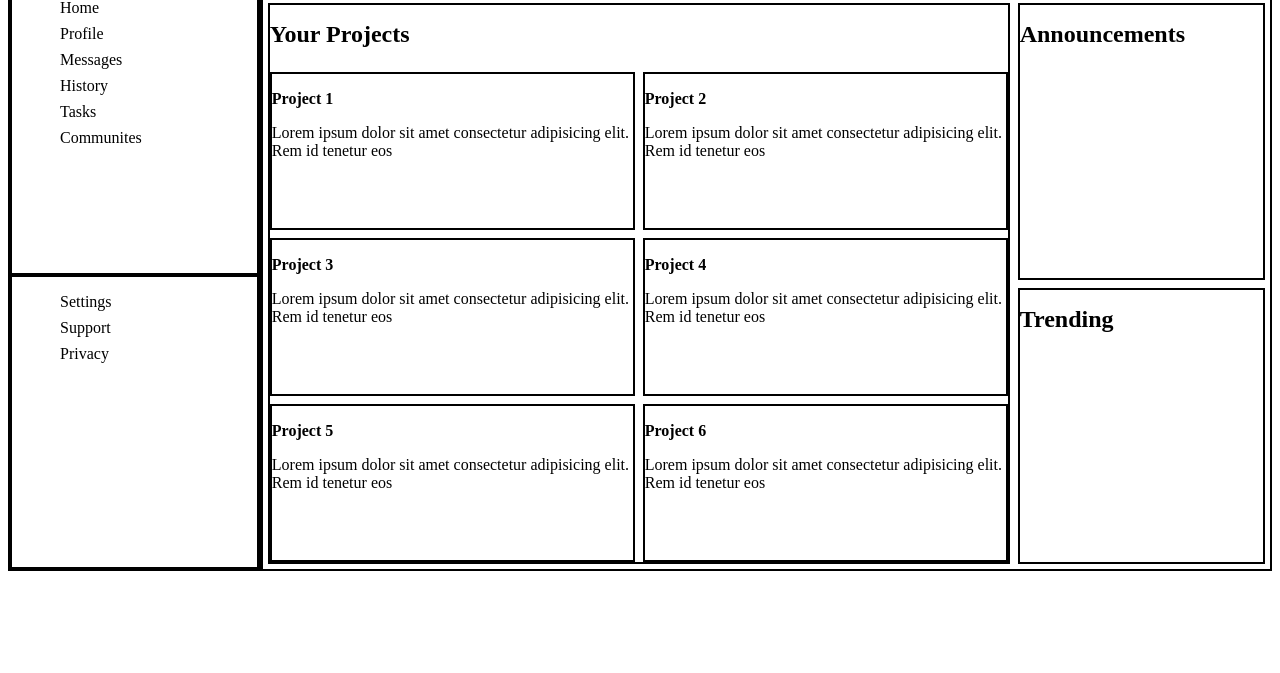
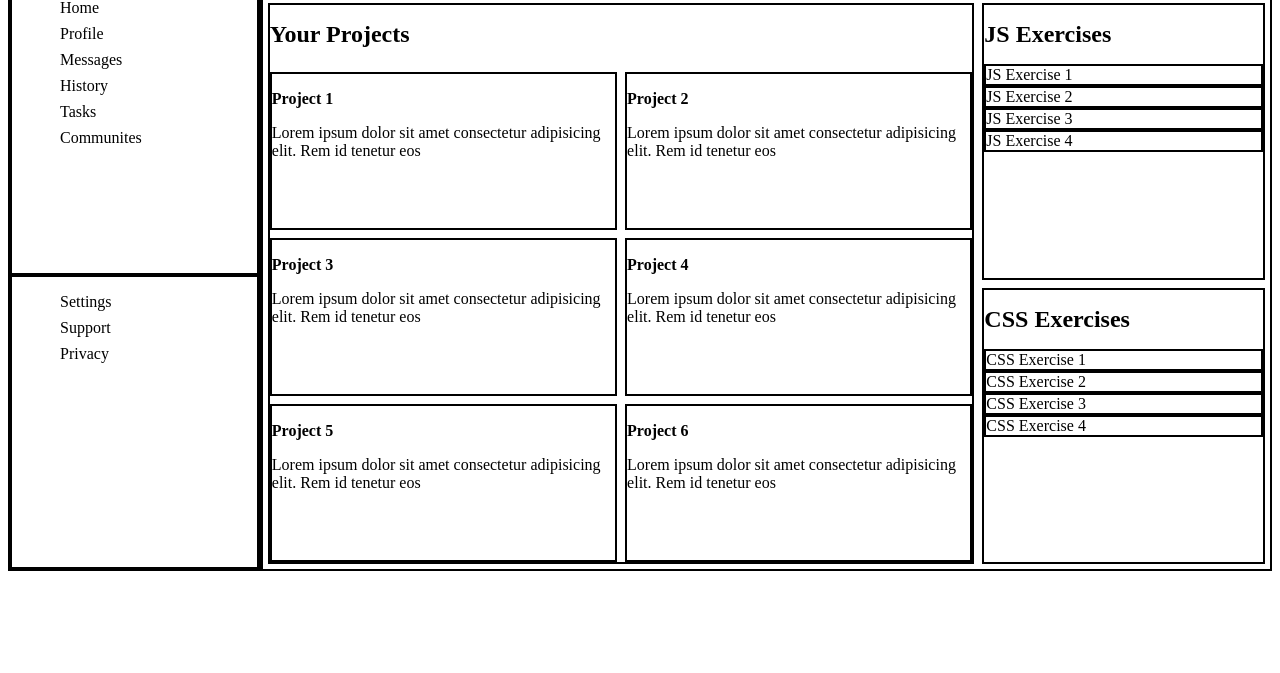
Before and after one commit to markr155/adminDash, a plain HTML site: page index.html in a window 1280 px wide. Shown: the part 127-800 px from the top of the page. Drawn offline with Linux system fonts and the light colour scheme.

Commit message:
almost complete layout

```diff
--- a/index.html
+++ b/index.html
@@ -18,7 +18,7 @@
         <div class="greeting">
             <img height="50px" width="50px" text="logo">
             <p class="hi">Hi there,</p>
-            <p class="name">Mark Richardson (@yangrrr)</p>
+            <p class="name">Mark Richardson (@markr155)</p>
         </div>
         <div class="actions">
             <button>New</button>
@@ -77,12 +77,19 @@
             </div>
 
         </div>
-        <div class="announcements">
-            <h1>Announcements</p>
-
+        <div class="jsArea">
+            <h1>JS Exercises</h1>
+            <div>JS Exercise 1</div>
+            <div>JS Exercise 2</div>
+            <div>JS Exercise 3</div>
+            <div>JS Exercise 4</div>
         </div>
-        <div class="trending">
-            <h1>Trending</h1>
+        <div class="cssArea">
+            <h1>CSS Exercises</h1>
+            <div>CSS Exercise 1</div>
+            <div>CSS Exercise 2</div>
+            <div>CSS Exercise 3</div>
+            <div>CSS Exercise 4</div>
         </div>
 
     </div>
--- a/style.css
+++ b/style.css
@@ -93,7 +93,7 @@ input {
 .main {
     grid-area: 2 / 2 / 3 / 3;
     display: grid;
-    grid-template: 1fr 1fr / 3fr 1fr;
+    grid-template: 1fr 1fr / 2.5fr 1fr;
     gap: 8px;
     padding: 5px;
 }
```
Also changed, not shown: 1 other file.
